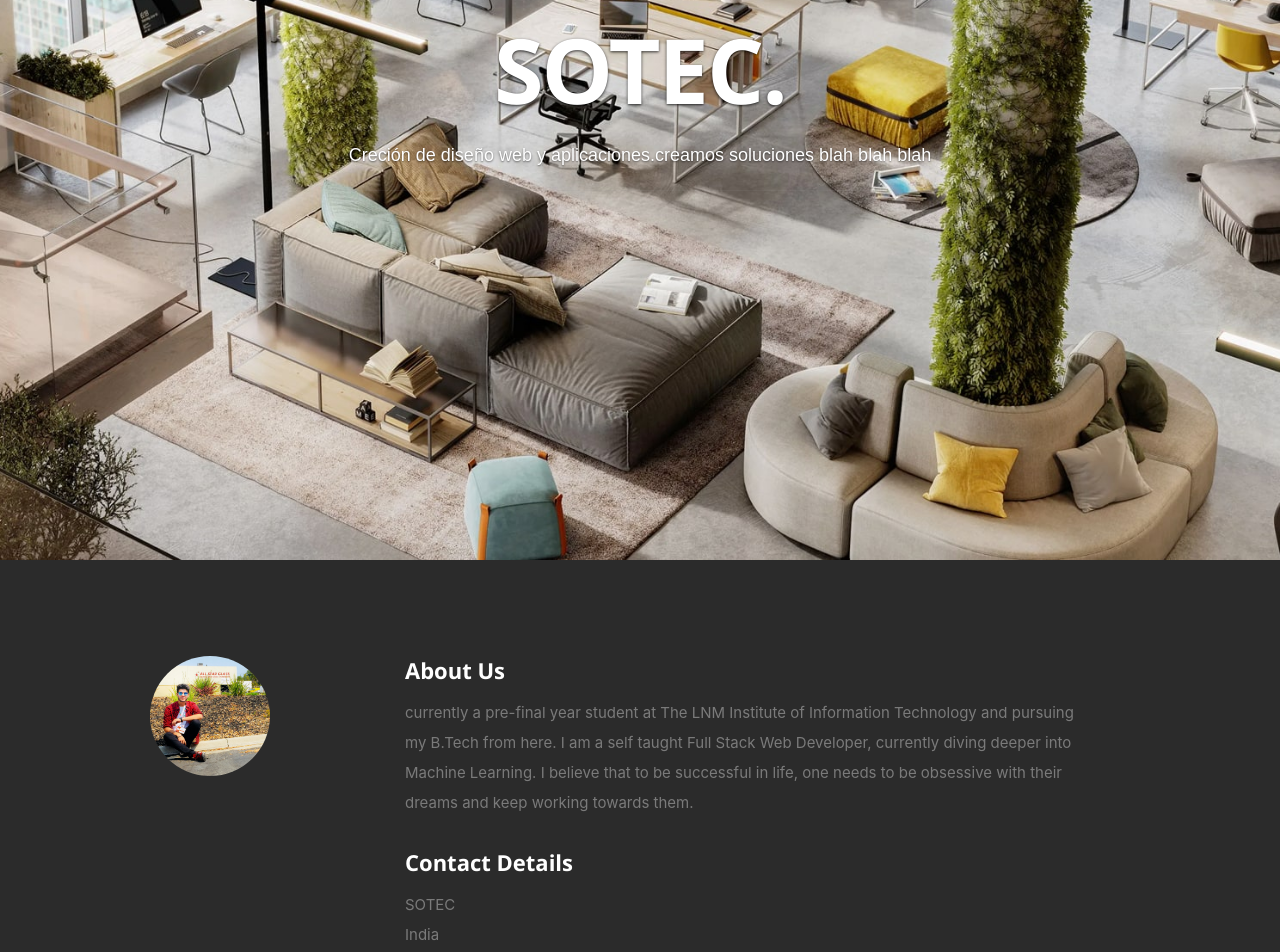
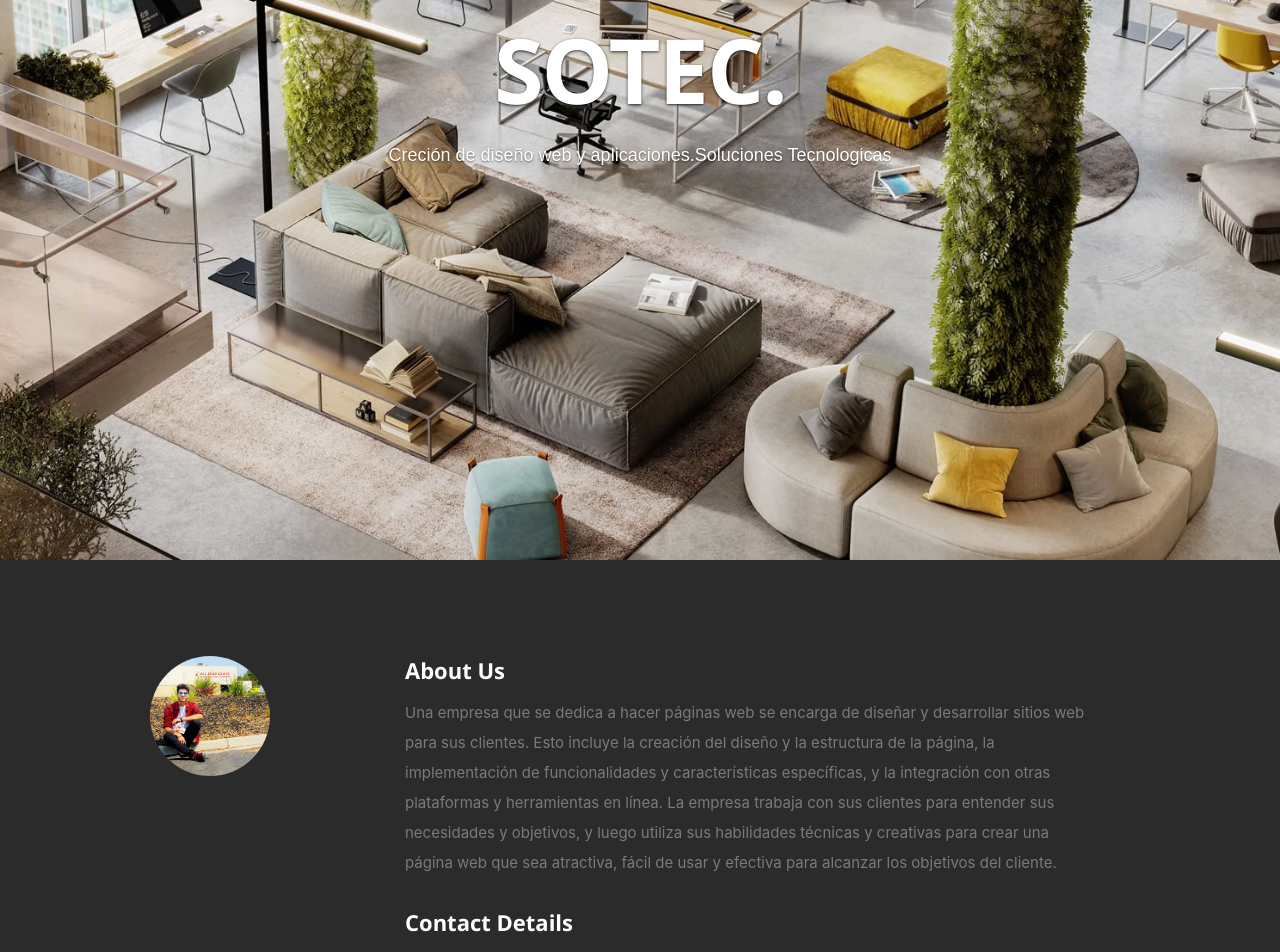
Before and after one commit to mrchurches/Sotec, a React (Create React App) app: page / in a window 1280 px wide. Shown: the part 240-1192 px from the top of the page. Built offline with nearby package versions, Linux system fonts and the light colour scheme.

Commit message:
ADD description about us

```diff
--- a/src/components/ContactUs.js
+++ b/src/components/ContactUs.js
@@ -11,7 +11,7 @@ export default function ContactUs({resumeData}) {
 
     emailjs
       .sendForm(
-        "service_xm5eolk",
+        "service_dei1ufe",
         "template_n8ui5vf",
         form.current,
         "K6G54Rgb1zUNM59wE"
--- a/src/resumeData.js
+++ b/src/resumeData.js
@@ -4,7 +4,9 @@ let resumeData = {
     "role": "Creción de diseño web y aplicaciones",
     "linkedinId":"Your LinkedIn Id",
     "skypeid": "Your skypeid",
-    "roleDescription": "creamos soluciones blah blah blah",
+    "roleDescription": "Soluciones Tecnologicas",
+
+
     "socialLinks":[
         {
           "name":"linkedin",
@@ -22,8 +24,8 @@ let resumeData = {
           "className":"fa fa-twitter"
         }
       ],
-    "aboutme":"currently a pre-final year student at The LNM Institute of Information Technology and pursuing my B.Tech from here. I am a self taught Full Stack Web Developer, currently diving deeper into Machine Learning. I believe that to be successful in life, one needs to be obsessive with their dreams and keep working towards them.",
-    "address":"India",
+    "aboutme":"Una empresa que se dedica a hacer páginas web se encarga de diseñar y desarrollar sitios web para sus clientes. Esto incluye la creación del diseño y la estructura de la página, la implementación de funcionalidades y características específicas, y la integración con otras plataformas y herramientas en línea. La empresa trabaja con sus clientes para entender sus necesidades y objetivos, y luego utiliza sus habilidades técnicas y creativas para crear una página web que sea atractiva, fácil de usar y efectiva para alcanzar los objetivos del cliente.",
+    "address":"Spain - Argentina",
     "website":"https://rbhatia46.github.io",
     "education":[
       {
```
Also changed, not shown: public/images/technology-785742_960_720.jpg (renamed from public/images/testimonials-bg.jpg).
